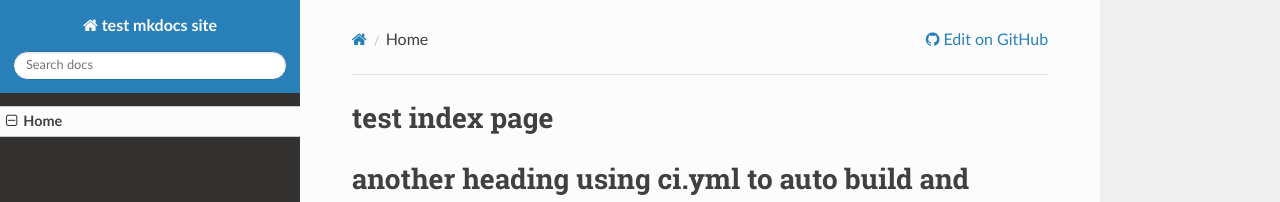
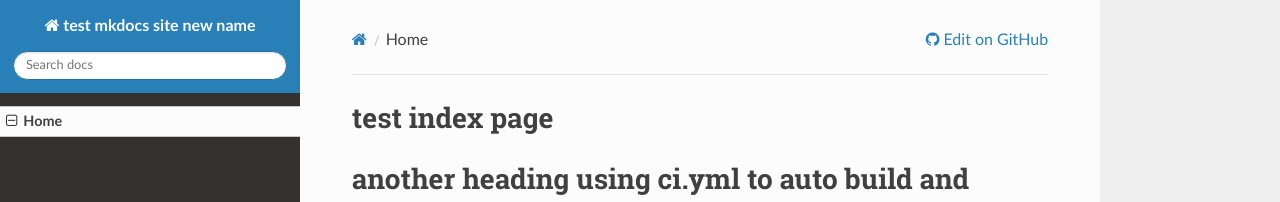
Before and after one commit to jay-m-dev/test-mkdocs, an MkDocs documentation site: the page built from docs_sources/index.md, in a window 1280 px wide. Shown: the top 202 px of the page. Built offline with MkDocs 1.6.1, drawn with Linux system fonts in a browser that asks for light colours; nearby versions of some CDN libraries.

Commit message:
testing update to mkdocs.yml

```diff
--- a/mkdocs.yml
+++ b/mkdocs.yml
@@ -1,4 +1,4 @@
-site_name: test mkdocs site
+site_name: test mkdocs site new name
 site_url: https://github.com/jay-m-dev/test-mkdocs
 
 repo_url: https://github.com/jay-m-dev/test-mkdocs
```
